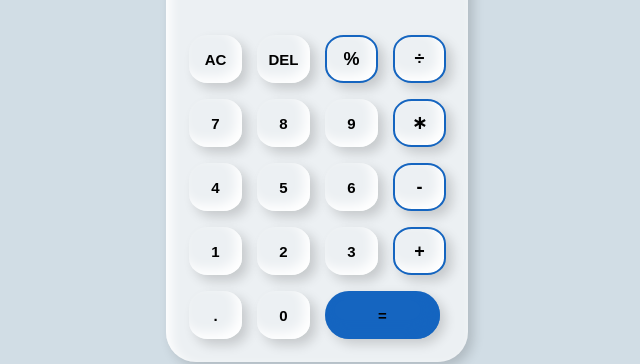
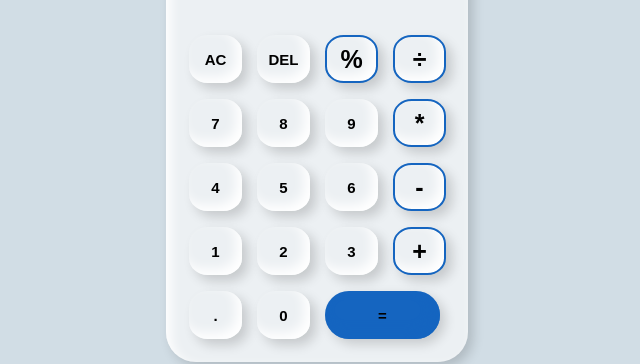
Before and after one commit to G-Nanda/WebCalculator, a plain HTML site: page index.html in a window 1280 px wide. Shown: the part 283-647 px from the top of the page, 323-963 px from the left. Drawn offline with Linux system fonts and the light colour scheme.

Commit message:
initial commit

```diff
--- a/index.html
+++ b/index.html
@@ -13,11 +13,11 @@
             <button onclick="Clear()">AC</button>
             <button onclick="del()">DEL</button>
             <button onclick="display('%')" class="symbol">%</button>
-            <button onclick="display('÷')" class="symbol"  >÷</button>
+            <button onclick="display('/')" class="symbol"  >÷</button>
             <button onclick="display('7')">7</button>
             <button onclick="display('8')">8</button>
             <button onclick="display('9')">9</button>
-            <button onclick="display('∗')" class="symbol" >∗</button>
+            <button onclick="display('*')" class="symbol" >*</button>
             <button onclick="display('4')">4</button>
             <button onclick="display('5')">5</button>
             <button onclick="display('6')">6</button>
@@ -51,8 +51,9 @@
                 outputScreen.value= eval(outputScreen.value);
             }
             catch(err){
-                outputScreen.value="MathError";
+
                 alert("invalid");
+                outputScreen.value = "MathError";
             }
 
         }
--- a/style.css
+++ b/style.css
@@ -64,8 +64,8 @@ button{
 
 .symbol{
     border: 2px solid #1565C0;
-    font-size: 18px;
-    font-weight: 700;
+    font-size: 25px;
+    font-weight: bolder;
 }
 
 button:hover{
```
